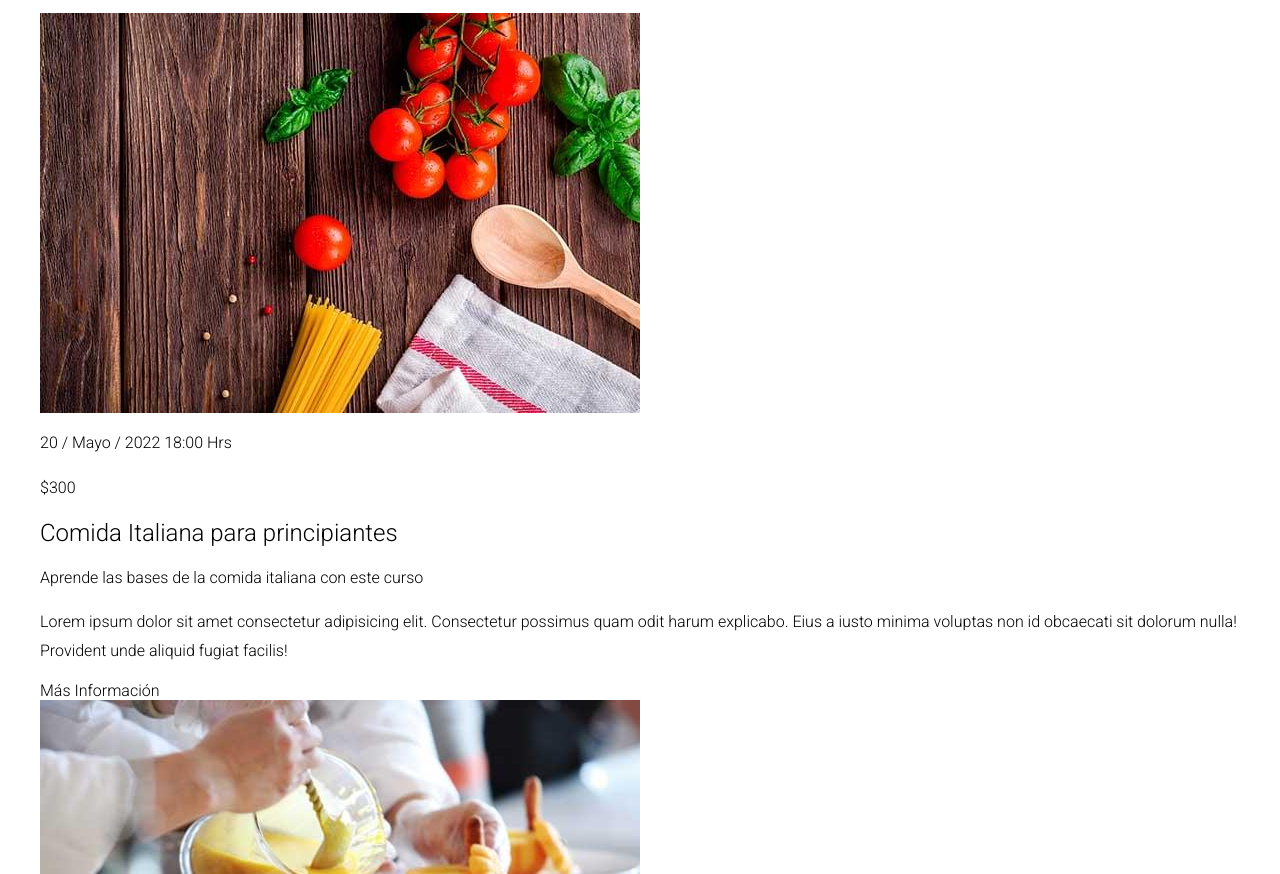
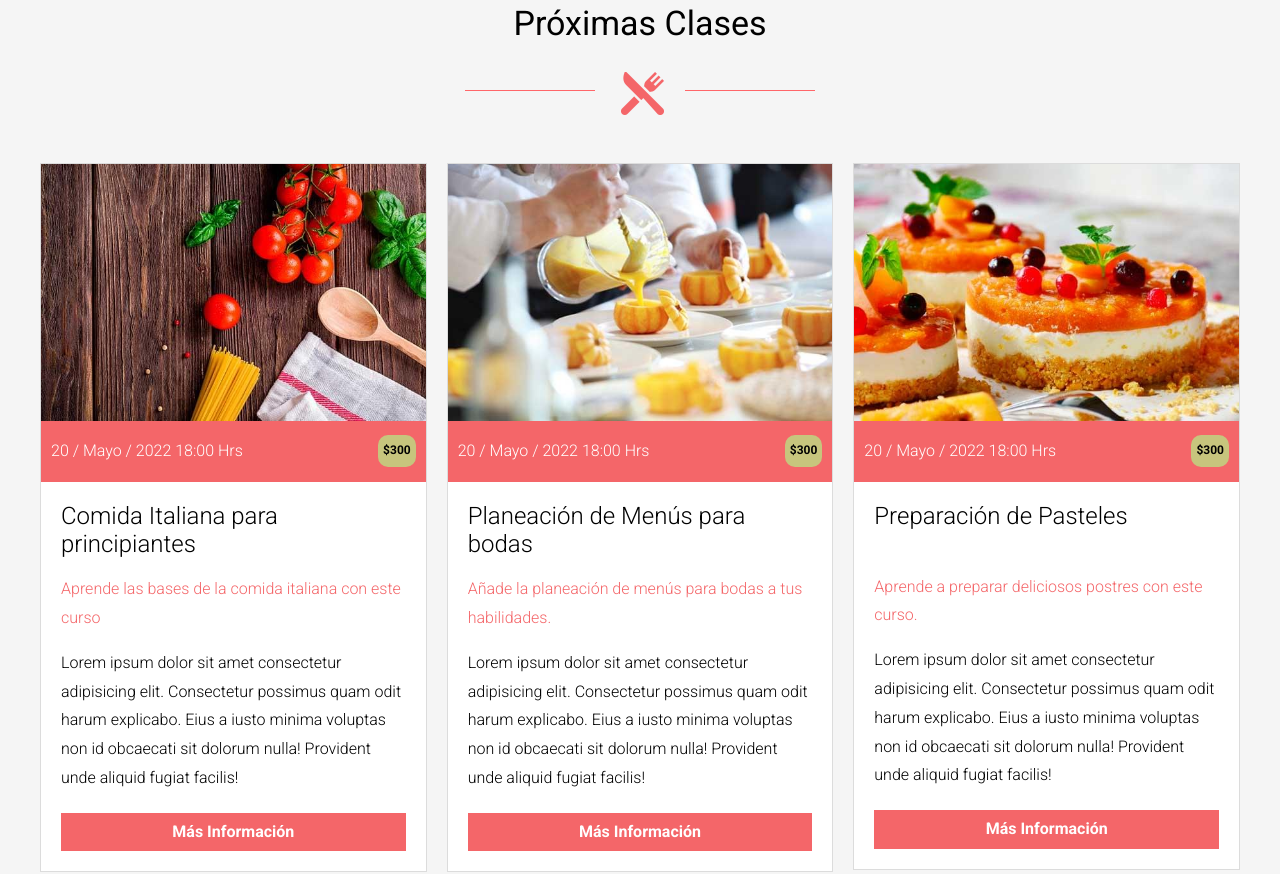
Before and after one commit to sebaa-loda/Escuela-de-cocina, a website: page index.html in a window 1280 px wide. Shown: the part 1544-2418 px from the top of the page. Drawn offline with Linux system fonts and the light colour scheme.

Commit message:
end clase

```diff
--- /dev/null
+++ b/src/scss/ui/contenido/_clases.scss
@@ -0,0 +1,64 @@
+@use 'base/variables' as v;
+@use 'base/mixins' as m;
+
+.clases{
+  background-color: v.$gris;
+  padding: 5rem 0;
+
+  &__heading{
+    @include m.heading;
+  }
+
+  &__grid{
+    @include m.tablet{
+      @include m.grid(2,2rem);
+      align-items: flex-start;
+    }
+
+    @include m.desktop{
+      @include m.grid(3,2rem);
+    }
+  }
+}
+
+.clase{
+  border: 1px solid darken(v.$gris, 10%);
+  background-color: v.$blanco;
+
+  &__meta{
+    background-color: v.$primario;
+    display: flex;
+    justify-content: space-between;
+    align-items: center;
+    padding: 0 1rem;
+    color: v.$blanco;
+  }
+
+  &__precio{
+    background-color: v.$secundario;
+    padding: .5rem;
+    font-size: 1.2rem;
+    font-weight: 700;
+    color: v.$negro;
+    border-radius: 1rem;
+  }
+
+  &__contenido{
+    padding: 2rem;
+  }
+
+  &__nombre{
+    min-height: 5.5rem;
+  }
+
+  &__descripcion{
+    color: v.$primario;
+  }
+
+  &__enlace{
+    @include m.boton(v.$primario, v.$blanco);
+    display: block;
+    font-size: 1.6rem;
+    padding: 1rem;
+  }
+}
--- a/src/scss/ui/contenido/_index.scss
+++ b/src/scss/ui/contenido/_index.scss
@@ -1,2 +1,3 @@
 @forward 'bloques';
 @forward 'nosotros';
+@forward 'clases';
```
Also changed, not shown: build/css/app.css, 1 other file.
